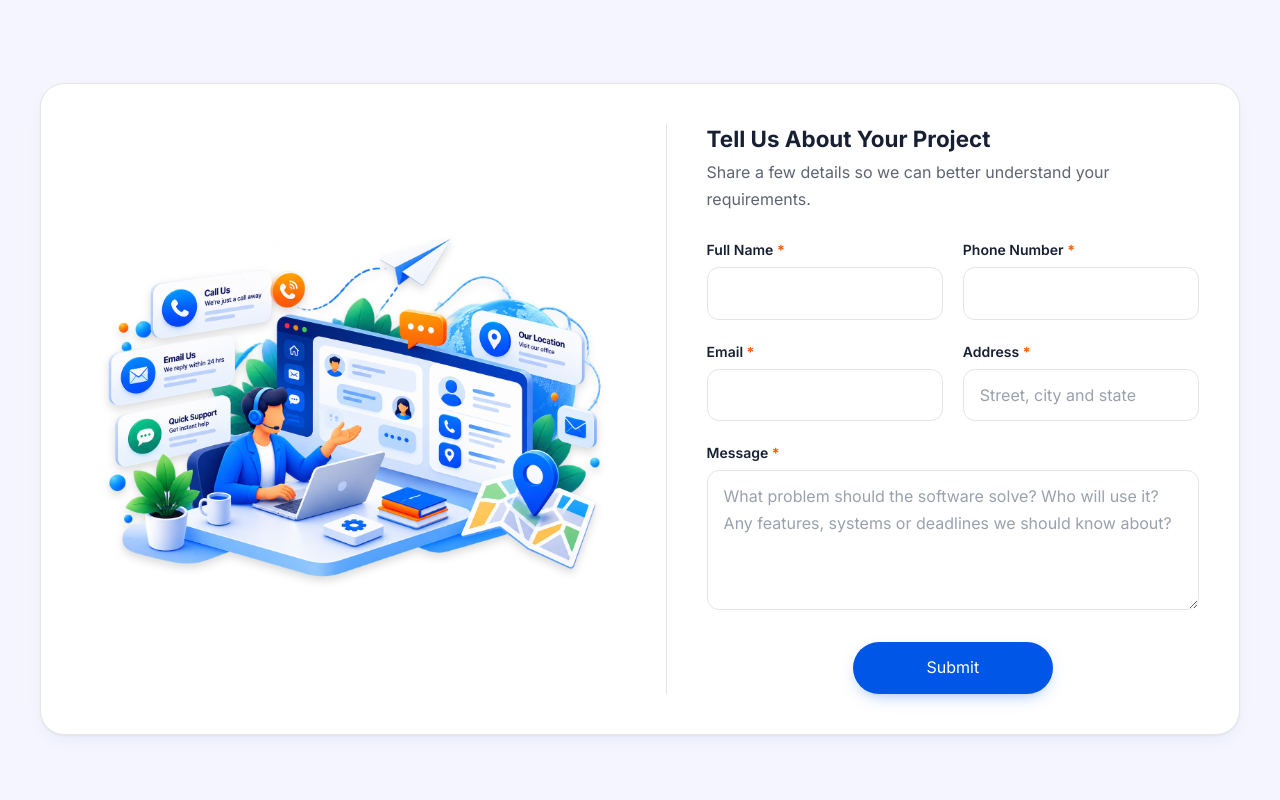
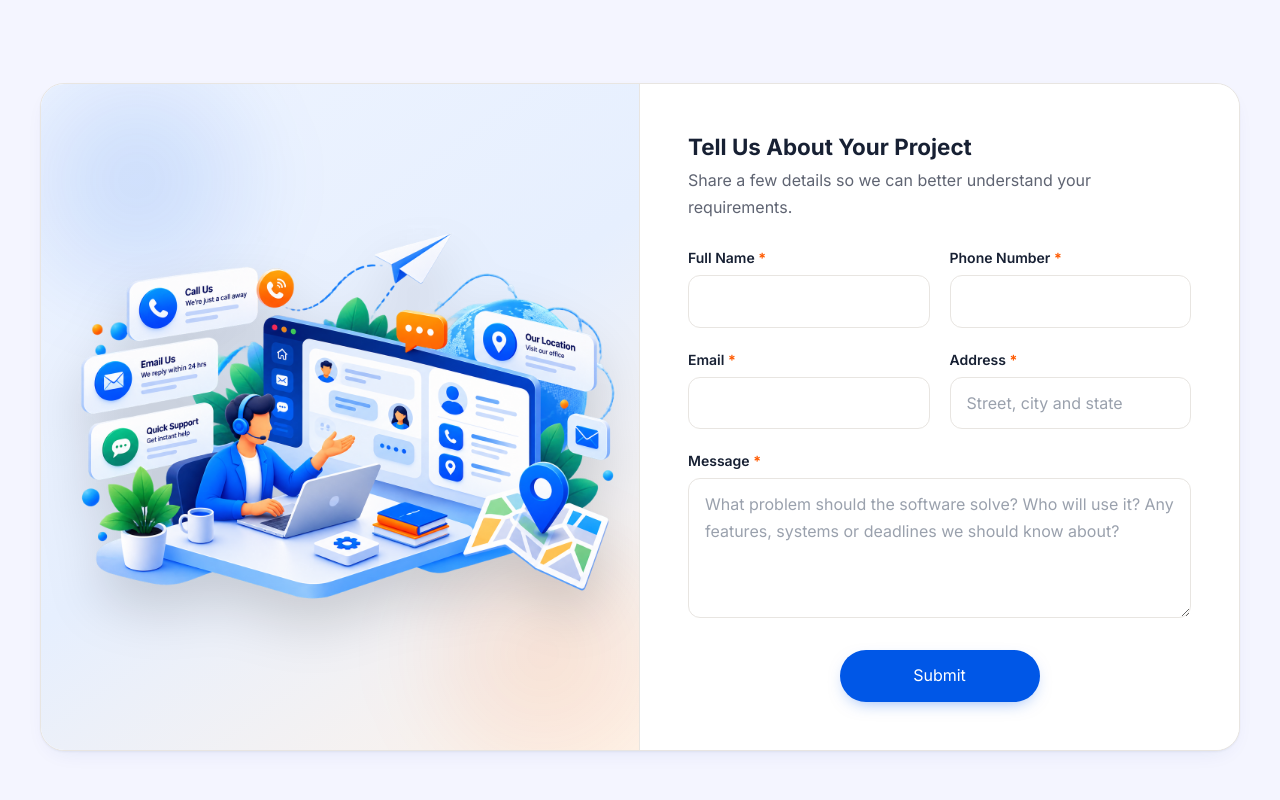
Before and after one commit to Lethinkj/marvel-softwares, a React (Vite) app: page /contact in a window 1280 px wide. Shown: the part 420-1220 px from the top of the page. Built offline with nearby package versions, Linux system fonts and the light colour scheme.

Commit message:
feat: enhance visual design of Contact, Home, and Projects components with gradient backgrounds and improved layout

```diff
--- a/src/pages/Contact.tsx
+++ b/src/pages/Contact.tsx
@@ -108,20 +108,50 @@ export const Contact: React.FC = () => {
 
       <section aria-label="Project inquiry" className="section section-warm">
         <div className="container">
-          <div className="rounded-3xl bg-white p-6 sm:p-10" style={{ border: '1px solid var(--color-border)', boxShadow: 'var(--shadow-card)' }}>
-          <div className="grid grid-cols-1 lg:grid-cols-12 items-center" style={{ gap: 'clamp(28px,4vw,56px)' }}>
-            {/* Illustration / Image (left on desktop) */}
-            <div className="order-2 lg:order-1 lg:col-span-6 w-full max-w-lg mx-auto lg:max-w-none flex items-center justify-center">
+          <div
+            className="rounded-3xl overflow-hidden bg-white grid grid-cols-1 lg:grid-cols-12"
+            style={{
+              border: '1px solid var(--color-border)',
+              boxShadow: 'var(--shadow-card)',
+            }}
+          >
+            {/* Image side (left on desktop) with mild background */}
+            <div
+              className="order-2 lg:order-1 lg:col-span-6 flex items-center justify-center p-2 sm:p-4 lg:p-4 xl:p-6 relative overflow-hidden"
+              style={{
+                background: 'linear-gradient(145deg, #eef4ff 0%, #e6effe 50%, #fef3e9 100%)',
+                borderRight: '1px solid var(--color-border)',
+              }}
+            >
+              {/* Ambient soft glow for the 3D PNG */}
+              <div
+                className="absolute -top-16 -left-16 w-80 h-80 rounded-full pointer-events-none"
+                style={{
+                  background: 'radial-gradient(circle, rgba(0, 87, 231, 0.15) 0%, transparent 70%)',
+                  filter: 'blur(30px)',
+                }}
+                aria-hidden="true"
+              />
+              <div
+                className="absolute -bottom-16 -right-16 w-80 h-80 rounded-full pointer-events-none"
+                style={{
+                  background: 'radial-gradient(circle, rgba(255, 90, 0, 0.12) 0%, transparent 70%)',
+                  filter: 'blur(30px)',
+                }}
+                aria-hidden="true"
+              />
+
+              {/* Directly placed 3D PNG image with no separate box around it */}
               <img
                 src="/Isometric Software Teamwork Workspace.png"
                 alt="Isometric Software Teamwork Workspace"
-                className="w-full h-auto max-w-[580px] lg:max-w-full object-contain drop-shadow-lg transition-transform duration-300 hover:scale-[1.02]"
+                className="relative z-10 w-full h-auto max-w-[660px] lg:scale-105 object-contain drop-shadow-2xl transition-transform duration-500 hover:scale-[1.08]"
                 loading="lazy"
               />
             </div>
 
-            {/* Form (right on desktop, first on mobile) */}
-            <div className="order-1 lg:order-2 lg:col-span-6 lg:pl-8 xl:pl-10 lg:border-l" style={{ borderColor: 'var(--color-border)' }}>
+            {/* Form side (right on desktop, first on mobile) - Clean White */}
+            <div className="order-1 lg:order-2 lg:col-span-6 bg-white p-6 sm:p-10 lg:p-12 flex flex-col justify-center">
               {isSubmitted ? (
                 <div role="status" aria-live="polite" className="text-center" style={{ paddingBlock: 32 }}>
                   <span
@@ -273,7 +303,6 @@ export const Contact: React.FC = () => {
               )}
             </div>
           </div>
-          </div>
         </div>
       </section>
     </div>
--- a/src/pages/Home.tsx
+++ b/src/pages/Home.tsx
@@ -14,7 +14,7 @@ import {
 } from '../data/siteData'
 
 const cardStyle: React.CSSProperties = {
-  background: '#fff',
+  background: 'linear-gradient(180deg, #ffffff 0%, #f9faff 100%)',
   border: '1px solid var(--color-border)',
   borderRadius: 'var(--radius-card)',
   boxShadow: 'var(--shadow-card)',
--- a/src/pages/Projects.tsx
+++ b/src/pages/Projects.tsx
@@ -5,7 +5,7 @@ import Seo from '../components/Seo'
 import { projects, type Project } from '../data/siteData'
 
 const cardStyle: React.CSSProperties = {
-  background: '#fff',
+  background: 'linear-gradient(180deg, #ffffff 0%, #f9faff 100%)',
   border: '1px solid var(--color-border)',
   borderRadius: 'var(--radius-card)',
   boxShadow: 'var(--shadow-card)',
```
